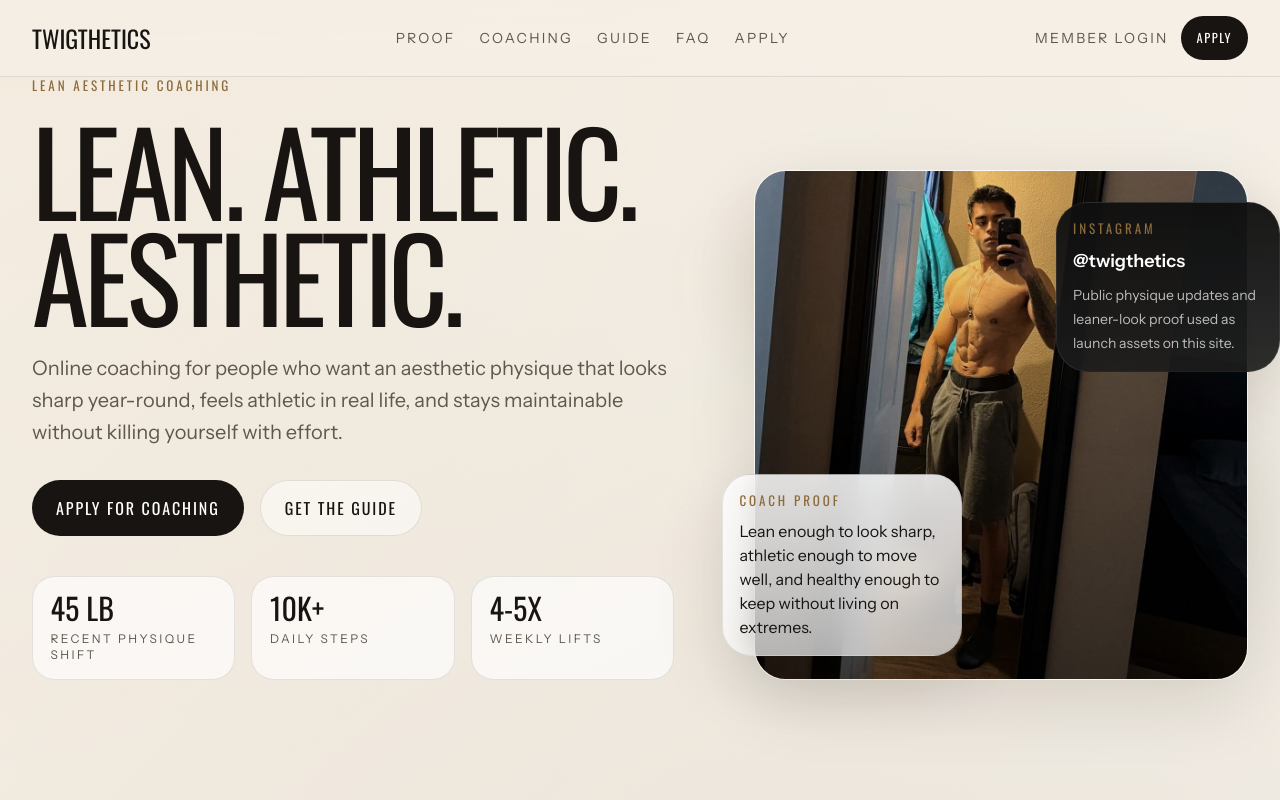
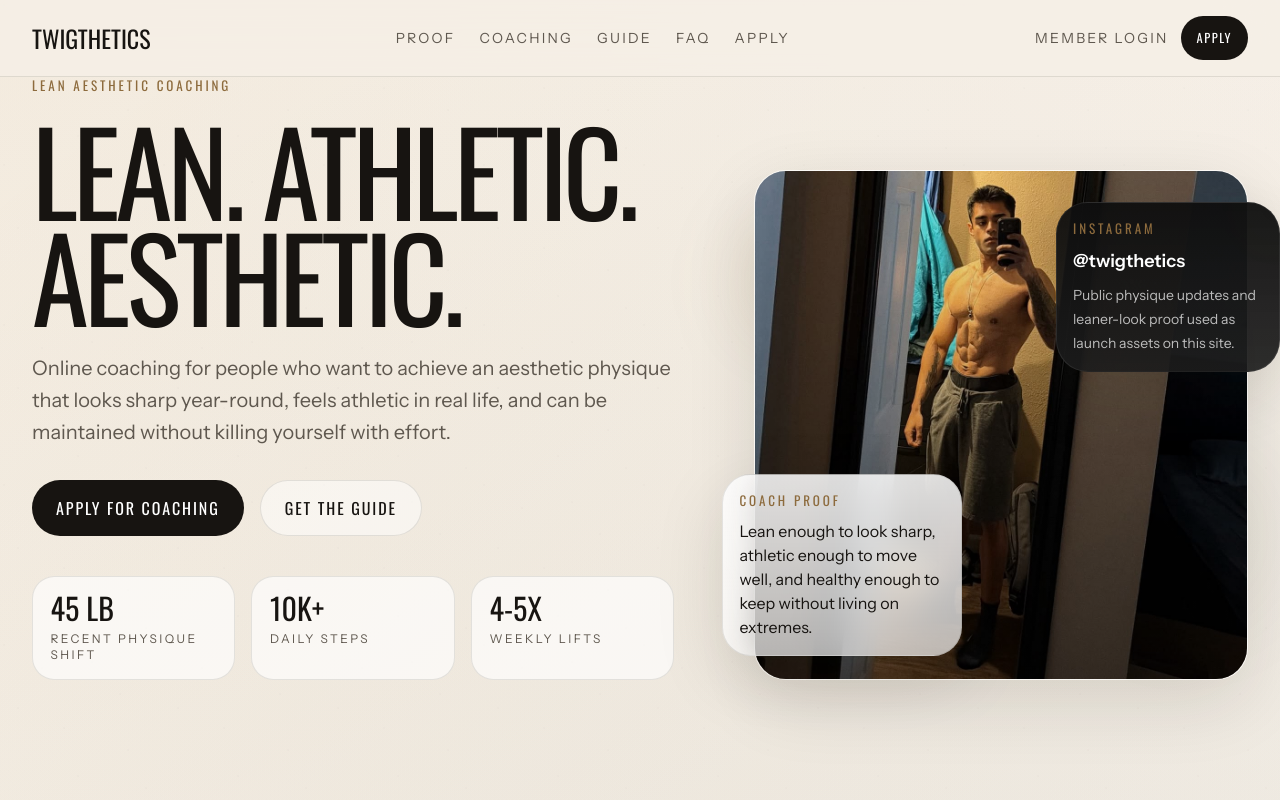
Before and after one commit to aseth93/twigthetics, a Next.js app: page / in a window 1280 px wide. Shown: the top 800 px of the page. Built offline with nearby package versions, Linux system fonts and the light colour scheme; no server answers.

Commit message:
Refine hero coaching subheadline

```diff
--- a/src/content/site-config.ts
+++ b/src/content/site-config.ts
@@ -14,7 +14,7 @@ export const siteConfig: SiteConfig = {
     eyebrow: "Lean Aesthetic Coaching",
     headline: "Lean. Athletic. Aesthetic.",
     subheadline:
-      "Online coaching for people who want an aesthetic physique that looks sharp year-round, feels athletic in real life, and stays maintainable without killing yourself with effort.",
+      "Online coaching for people who want to achieve an aesthetic physique that looks sharp year-round, feels athletic in real life, and can be maintained without killing yourself with effort.",
   },
   links: {
     instagram: instagramUrl,
```
